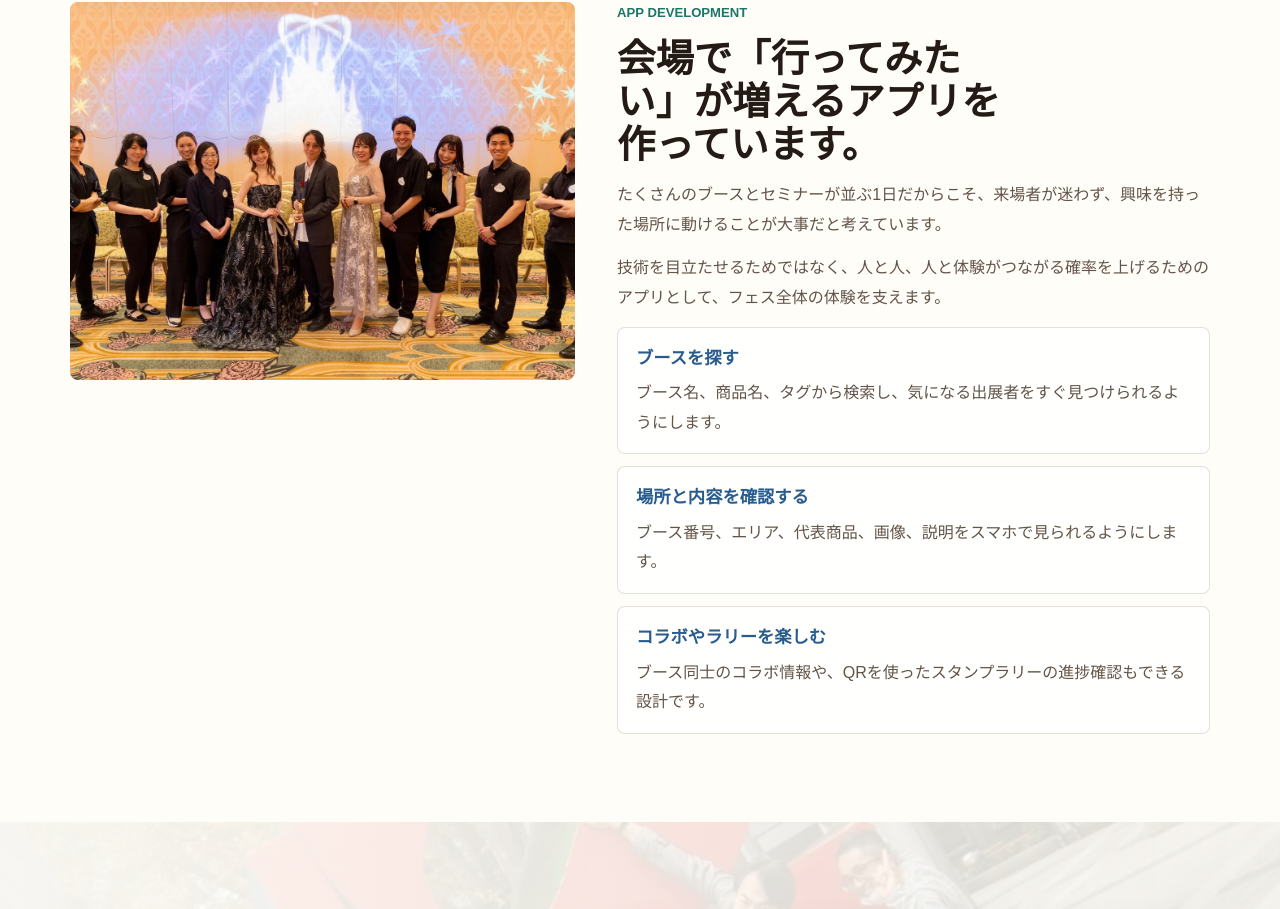
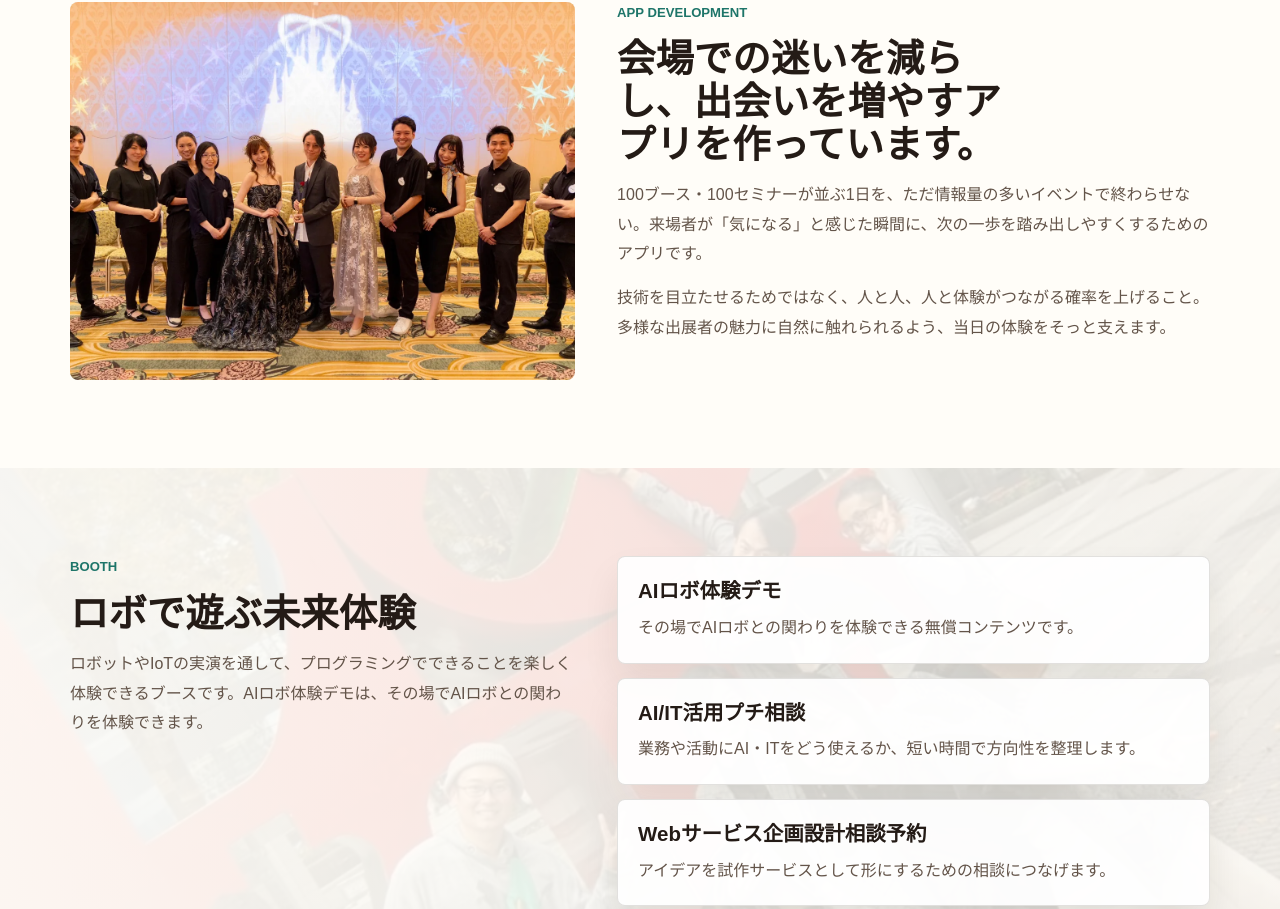
Before and after one commit to techguide-jp/corporate, a SvelteKit app in the folder techguide/: page /profile/academy-fes-2026 in a window 1280 px wide. Shown: the part 3081-3990 px from the top of the page. Built offline with nearby package versions, Linux system fonts and the light colour scheme; no server answers.

Commit message:
fix: Academy Fes LPのアプリ説明を価値訴求に整理

```diff
--- a/techguide/src/routes/profile/academy-fes-2026/+page.svelte
+++ b/techguide/src/routes/profile/academy-fes-2026/+page.svelte
@@ -96,22 +96,6 @@
     '不動産・建築・内装・清掃・宿泊',
     'コンサル・マーケティング・採用支援',
     'ペット・フィットネス・イベント運営',
-  ];
-
-  const appFeatures = [
-    {
-      title: 'ブースを探す',
-      description:
-        'ブース名、商品名、タグから検索し、気になる出展者をすぐ見つけられるようにします。',
-    },
-    {
-      title: '場所と内容を確認する',
-      description: 'ブース番号、エリア、代表商品、画像、説明をスマホで見られるようにします。',
-    },
-    {
-      title: 'コラボやラリーを楽しむ',
-      description: 'ブース同士のコラボ情報や、QRを使ったスタンプラリーの進捗確認もできる設計です。',
-    },
   ];
 
   const galleryImages = [
@@ -353,21 +337,13 @@
 
       <div class="section-copy">
         <p class="section-eyebrow">App development</p>
-        <h2>会場で「行ってみたい」が増えるアプリを作っています。</h2>
+        <h2>会場での迷いを減らし、出会いを増やすアプリを作っています。</h2>
         <p>
-          たくさんのブースとセミナーが並ぶ1日だからこそ、来場者が迷わず、興味を持った場所に動けることが大事だと考えています。
+          100ブース・100セミナーが並ぶ1日を、ただ情報量の多いイベントで終わらせない。来場者が「気になる」と感じた瞬間に、次の一歩を踏み出しやすくするためのアプリです。
         </p>
         <p>
-          技術を目立たせるためではなく、人と人、人と体験がつながる確率を上げるためのアプリとして、フェス全体の体験を支えます。
+          技術を目立たせるためではなく、人と人、人と体験がつながる確率を上げること。多様な出展者の魅力に自然に触れられるよう、当日の体験をそっと支えます。
         </p>
-        <div class="app-feature-list">
-          {#each appFeatures as feature (feature.title)}
-            <article class="app-feature">
-              <h3>{feature.title}</h3>
-              <p>{feature.description}</p>
-            </article>
-          {/each}
-        </div>
       </div>
     </div>
   </section>
@@ -879,34 +855,6 @@
     background: rgba(255, 255, 255, 0.74);
   }
 
-  .app-feature-list {
-    display: grid;
-    gap: 12px;
-  }
-
-  .app-feature {
-    display: grid;
-    gap: 6px;
-    padding: 16px 18px;
-    border: 1px solid var(--fes-line);
-    border-radius: 8px;
-    background: rgba(255, 255, 255, 0.74);
-  }
-
-  .app-feature h3 {
-    margin: 0;
-    color: var(--fes-blue);
-    font-family: var(--font-heading);
-    font-size: 1.08rem;
-    letter-spacing: 0;
-  }
-
-  .app-feature p {
-    margin: 0;
-    color: var(--fes-muted);
-    line-height: 1.65;
-  }
-
   .text-link {
     display: inline-flex;
     width: fit-content;
```
